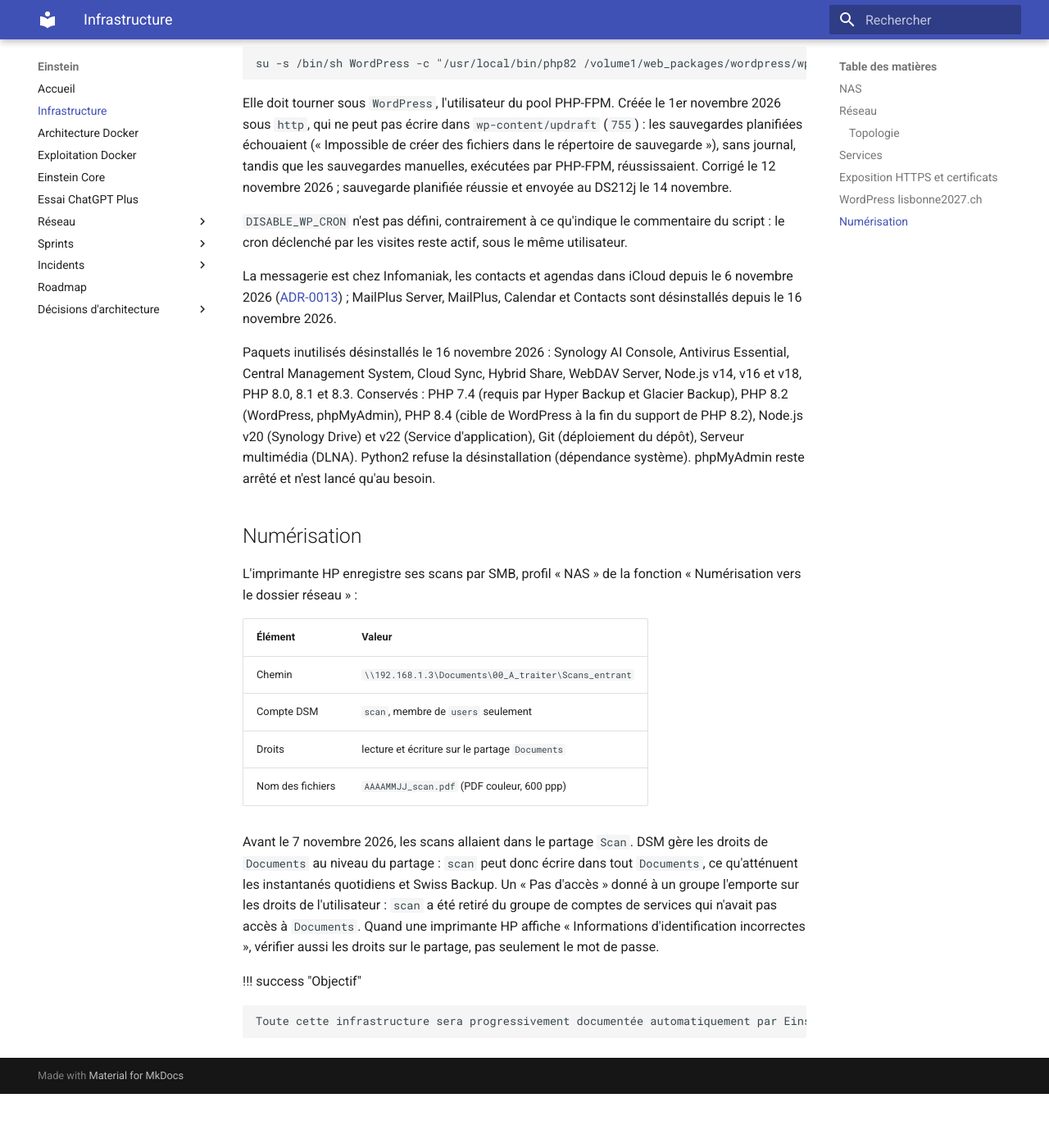
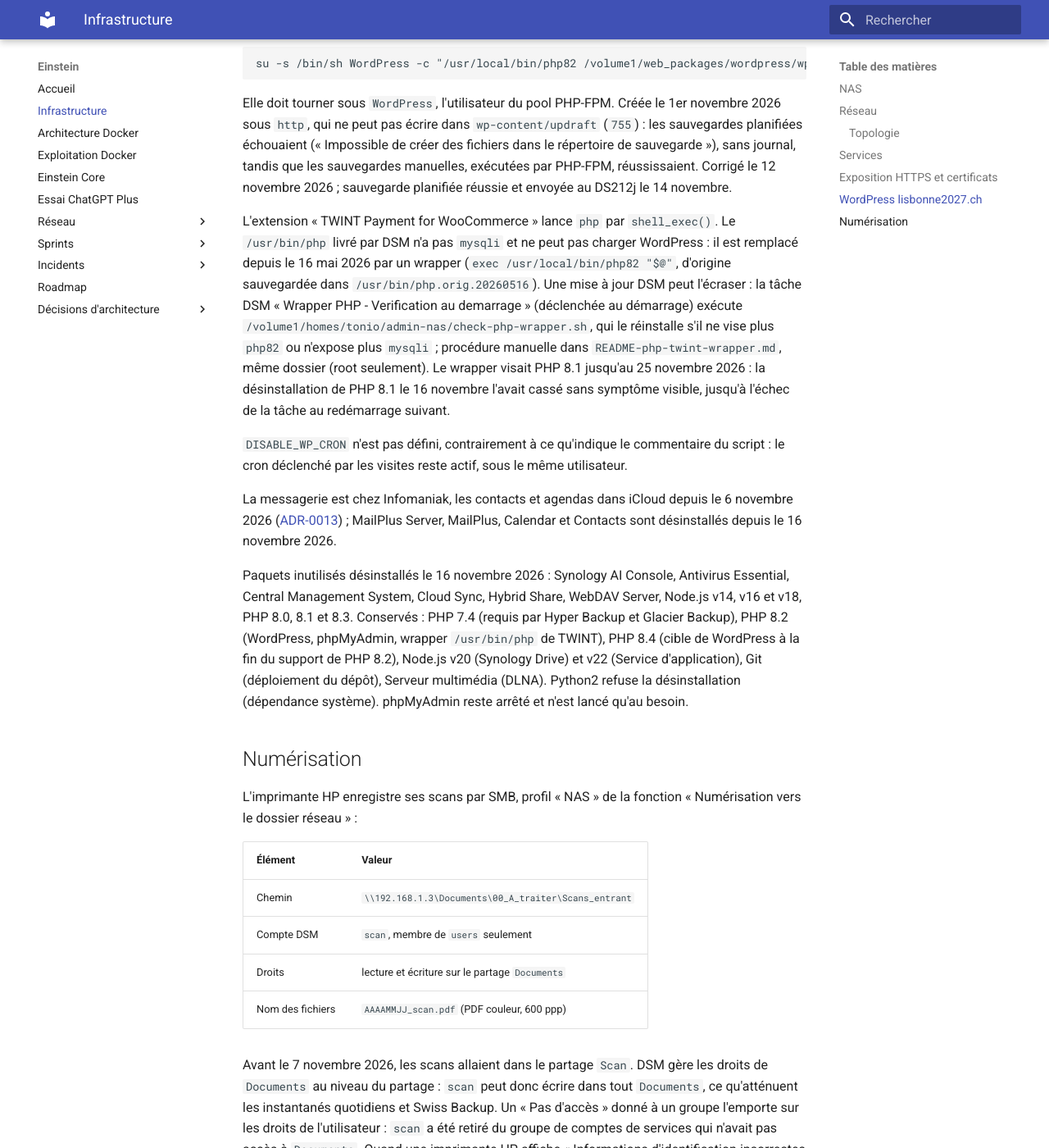
Before and after one commit to asanchez74/Einstein, an MkDocs documentation site: the page built from docs/infrastructure.md, in a window 1280 px wide and 1400 px high, scrolled down 3597 px. Shown: the whole window at 82% size. Built offline with MkDocs 1.6.1 and Material for MkDocs 9.7.7, drawn with Linux system fonts in a browser that asks for light colours; before the commit the page ends 4931 px from its top, so only the background shows below that.

Commit message:
docs: wrapper /usr/bin/php de TWINT basculé sur PHP 8.2, PHP 8.1 désinstallé
Co-Authored-By: Claude Opus 5.5 <noreply@anthropic.com>

```diff
--- a/docs/infrastructure.md
+++ b/docs/infrastructure.md
@@ -128,6 +128,19 @@ journal, tandis que les sauvegardes manuelles, exécutées par PHP-FPM,
 réussissaient. Corrigé le 12 novembre 2026 ; sauvegarde planifiée réussie et
 envoyée au DS212j le 14 novembre.
 
+L'extension « TWINT Payment for WooCommerce » lance `php` par `shell_exec()`.
+Le `/usr/bin/php` livré par DSM n'a pas `mysqli` et ne peut pas charger
+WordPress : il est remplacé depuis le 16 mai 2026 par un wrapper
+(`exec /usr/local/bin/php82 "$@"`, d'origine sauvegardée dans
+`/usr/bin/php.orig.20260516`). Une mise à jour DSM peut l'écraser : la tâche
+DSM « Wrapper PHP - Verification au demarrage » (déclenchée au démarrage)
+exécute `/volume1/homes/tonio/admin-nas/check-php-wrapper.sh`, qui le
+réinstalle s'il ne vise plus `php82` ou n'expose plus `mysqli` ; procédure
+manuelle dans `README-php-twint-wrapper.md`, même dossier (root seulement).
+Le wrapper visait PHP 8.1 jusqu'au 25 novembre 2026 : la désinstallation de
+PHP 8.1 le 16 novembre l'avait cassé sans symptôme visible, jusqu'à l'échec
+de la tâche au redémarrage suivant.
+
 `DISABLE_WP_CRON` n'est pas défini, contrairement à ce qu'indique le
 commentaire du script : le cron déclenché par les visites reste actif, sous
 le même utilisateur.
@@ -141,7 +154,7 @@ Paquets inutilisés désinstallés le 16 novembre 2026 : Synology AI Console,
 Antivirus Essential, Central Management System, Cloud Sync, Hybrid Share,
 WebDAV Server, Node.js v14, v16 et v18, PHP 8.0, 8.1 et 8.3. Conservés :
 PHP 7.4 (requis par Hyper Backup et Glacier Backup), PHP 8.2 (WordPress,
-phpMyAdmin), PHP 8.4 (cible de WordPress à la fin du support de PHP 8.2),
+phpMyAdmin, wrapper `/usr/bin/php` de TWINT), PHP 8.4 (cible de WordPress à la fin du support de PHP 8.2),
 Node.js v20 (Synology Drive) et v22 (Service d'application), Git (déploiement
 du dépôt), Serveur multimédia (DLNA). Python2 refuse la désinstallation (dépendance
 système). phpMyAdmin reste arrêté et n'est lancé qu'au besoin.
```
